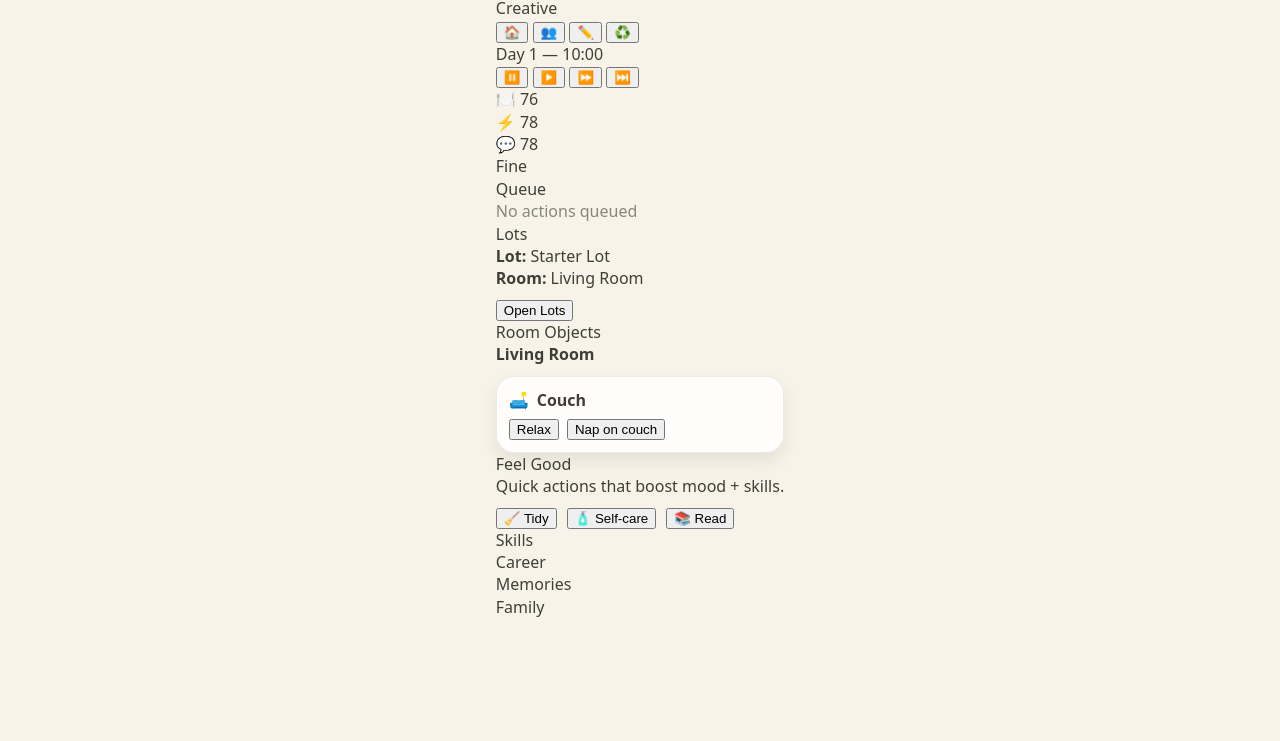
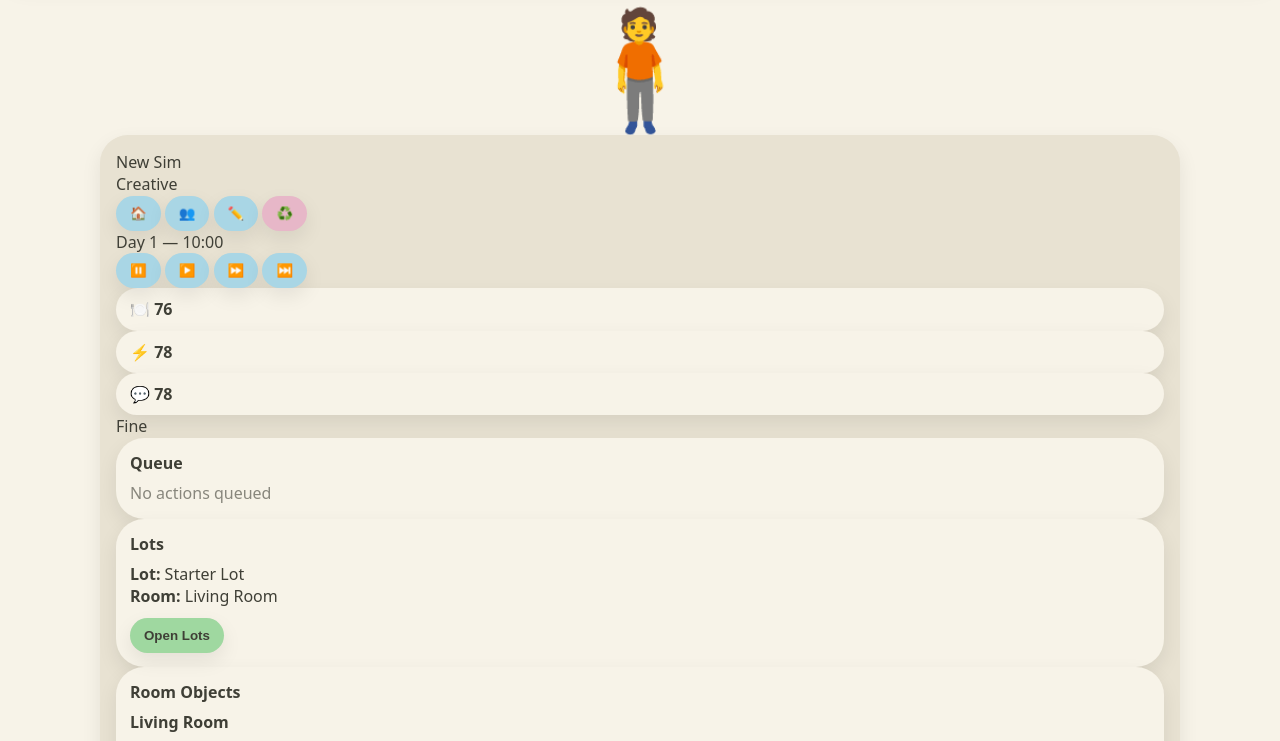
Before and after one commit to devonnin-a11y/Sims5-pwa, a plain HTML site: page index.html in a window 1280 px wide. Shown: the part 847-1588 px from the top of the page. Before the commit the page ends 1485 px from the top, so only its background shows below. Drawn offline with Linux system fonts and the light colour scheme.

Commit message:
Update hud.css

```diff
--- a/css/hud.css
+++ b/css/hud.css
@@ -1,22 +1,61 @@
-.object-card {
-  margin-top: 10px;
-  padding: 12px;
-  border-radius: 18px;
-  background: rgba(255,255,255,0.9);
-  border: 1px solid rgba(0,0,0,0.08);
-  box-shadow: 0 8px 18px rgba(0,0,0,0.08);
+#hud {
+  width: min(1080px, 96vw);
+  background: var(--paper-dark);
+  border-radius: var(--radius-lg);
+  padding: 16px;
+  box-shadow: var(--shadow-soft);
 }
 
-.object-header {
-  display: flex;
-  align-items: center;
-  gap: 8px;
+.card {
+  background: var(--paper);
+  border-radius: var(--radius-lg);
+  padding: 14px;
+  box-shadow: var(--shadow-soft);
+}
+
+.card-title {
   font-weight: 900;
   margin-bottom: 8px;
 }
 
-.object-actions {
+.btn {
+  border-radius: var(--radius-pill);
+  border: none;
+  padding: 10px 14px;
+  font-weight: 900;
+  cursor: pointer;
+  background: var(--blue);
+  color: var(--ink-strong);
+  box-shadow: var(--shadow-soft);
+}
+
+.btn.primary { background: var(--green); }
+.btn.danger { background: var(--pink); }
+
+.need {
+  background: var(--paper);
+  border-radius: var(--radius-pill);
+  padding: 10px 14px;
+  box-shadow: var(--shadow-soft);
+  font-weight: 900;
+}
+
+.panel {
+  background: var(--paper);
+  border-radius: var(--radius-lg);
+  padding: 16px;
+  box-shadow: var(--shadow-soft);
+}
+
+.object-card {
+  background: var(--paper);
+  border-radius: var(--radius-md);
+  padding: 12px;
+  margin-top: 10px;
+}
+
+.object-header {
+  font-weight: 900;
   display: flex;
   gap: 8px;
-  flex-wrap: wrap;
 }
```
